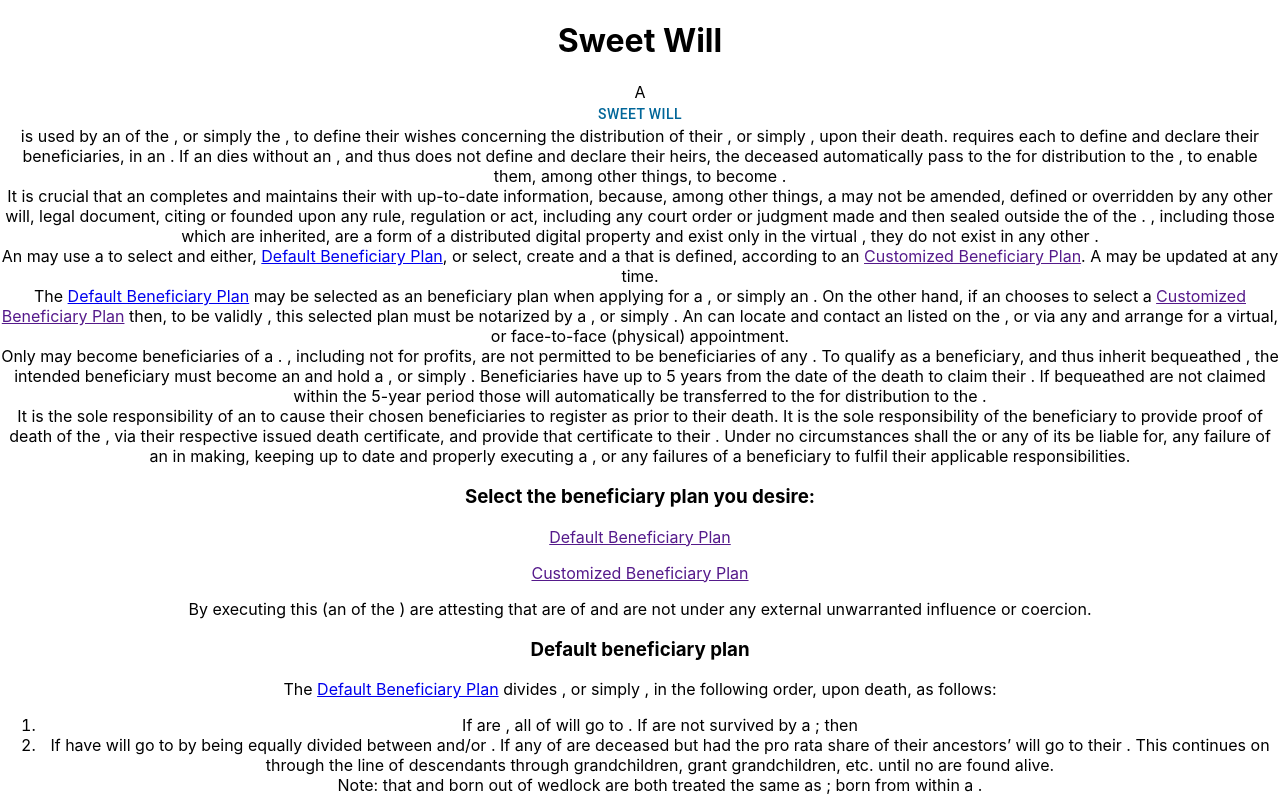
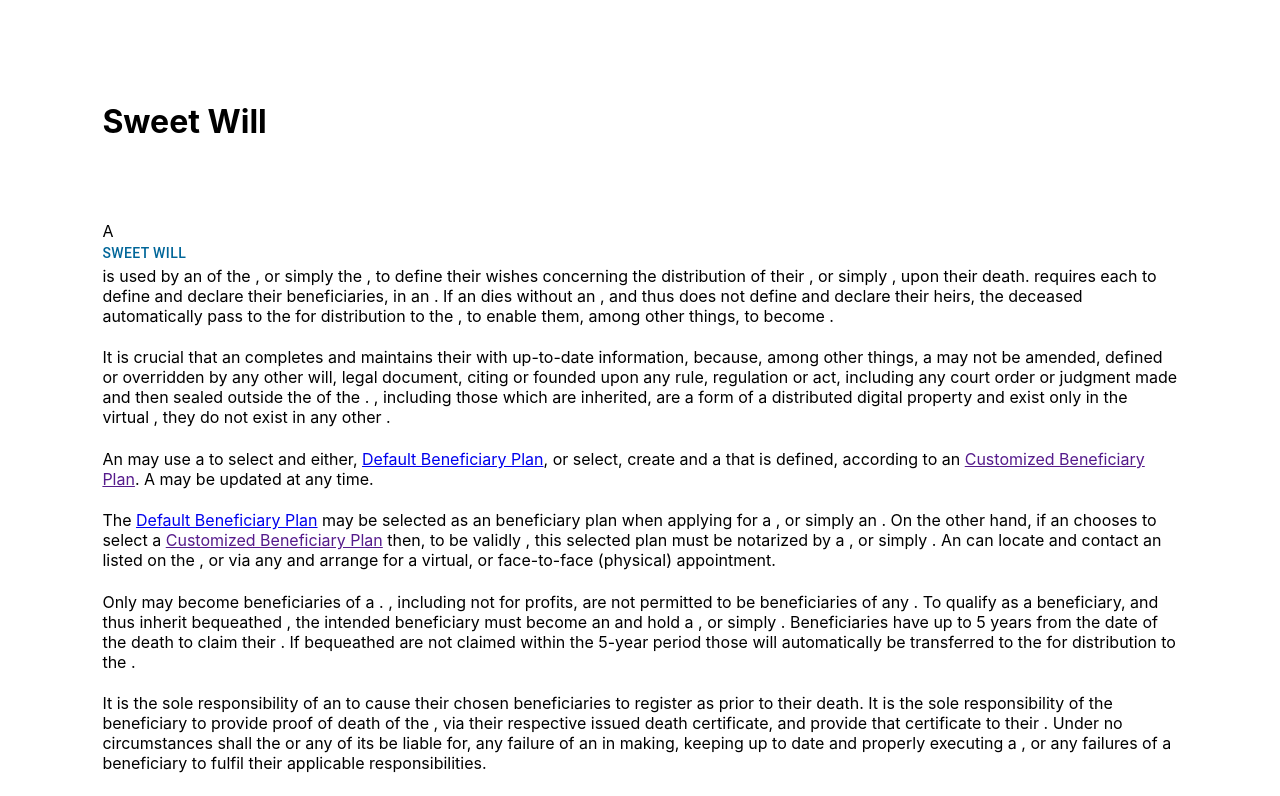
Before and after one commit to Jordan1022/DocDemo, a React (Create React App) app in the folder swdocdemo/: page / in a window 1280 px wide. Shown: the top 796 px of the page. Built offline with nearby package versions, Linux system fonts and the light colour scheme.

Commit message:
added style

```diff
--- a/swdocdemo/src/App.css
+++ b/swdocdemo/src/App.css
@@ -1,19 +1,91 @@
 .App {
-  text-align: center;
+  text-align: left;
+  max-width: 100%;
+  margin-top: 8%;
+  margin-right: 8%;
+  margin-left: 8%;
+  margin-bottom: 8%
 }
 
-.App-logo {
-  height: 40vmin;
-  pointer-events: none;
+
+
+/* .doc {
+  margin-top: 8%;
+  margin-right: 8%;
+  margin-left: 8%;
+  margin-bottom: 8%
+} */
+
+text{
+  margin-right: 0%;
+  margin-left: 0%;
+  display: inline-flex;
 }
 
-@media (prefers-reduced-motion: no-preference) {
+.docTitle {
+  margin-bottom: 5rem;
+}
+
+.colorText {
+  color:blue;
+  cursor: pointer;
+}
+
+.P{
+ margin-bottom: 2%;
+}
+
+Container{
+  width: 100%;
+}
+
+.docBody{
+  width: 100%;
+}
+
+.backArrow{
+  cursor: pointer;
+  float: left;
+  display: block;
+  margin-right: 250px;
+}
+
+/* h1, h3, p, li{
+  text-align: left;
+} */
+
+/* td{
+  text-align: left;
+} */
+
+.customizedben, .defaultben{
+  text-indent: 1%;
+}
+
+/* .otherwise {
+  margin-right: 0rem;
+} */
+
+/* @media (prefers-reduced-motion: no-preference) {
   .App-logo {
     animation: App-logo-spin infinite 20s linear;
   }
+} */
+
+th{
+  width:20%;
+}
+/*
+*{
+
+} */
+
+a, span{
+  margin-left: 0rem;
+  margin-right: 0rem;
 }
 
-.App-header {
+/* .App-header {
   background-color: #282c34;
   min-height: 100vh;
   display: flex;
@@ -22,17 +94,46 @@
   justify-content: center;
   font-size: calc(10px + 2vmin);
   color: white;
+} */
+
+/* .App-link {
+  color: #61dafb;
+} */
+
+/* .tiptext {
+  color:#069;
+  cursor:pointer;
+} */
+
+/* .card {
+  width: 350px;
+  font-size: 14px;
+  color: black;
+
+
+  /* bottom: 30px; */
+  /* left: 50%; */
+  /* transform: translateX(-50%);
 }
 
-.App-link {
-  color: #61dafb;
+.card-body {
+  position: absolute;
+  background-color: rgb(243, 231, 207);
 }
 
-@keyframes App-logo-spin {
-  from {
-    transform: rotate(0deg);
-  }
-  to {
-    transform: rotate(360deg);
-  }
+.link-with-preview {
+  position: relative;
+}  */
+
+/* .card img {
+  width: 150px;
+} */
+
+.card-title {
+  font-size: 16px;
 }
+
+/* LinkPreviewer {
+  margin-left: 0rem;
+  margin-right: 0rem;
+} */
--- a/swdocdemo/src/ModalChild.js
+++ b/swdocdemo/src/ModalChild.js
@@ -59,7 +59,7 @@ export default function ModalParent({which, levels, open, handleClose, handleOpe
                         <p>
                             {makeLinks(which,levels,handleOpen)}
                             <br />
-                            <Button variant="secondary" color="secondary" onClick={() => handleClose() }>
+                            <Button variant="text" color="secondary" onClick={() => handleClose() }>
                                 CLOSE
                             </Button>
                         </p>
--- a/swdocdemo/src/ModalParent.js
+++ b/swdocdemo/src/ModalParent.js
@@ -29,6 +29,8 @@ export default function ModalParent() {
         {title:'Economy',text:' #|0|# or sweet economy'},
     ];
 
+    let parts = levels[which].text;
+
     const handleOpen = (which) => {
         setWhich(which);
         setOpen(true);
@@ -37,24 +39,23 @@ export default function ModalParent() {
         setOpen(false);
     };
 
-    const LevelTitle = () => {
-        let retVal= [];
-        let num = -1;
-        let cnt = 0;
-        levels.forEach(level => {
-            if(cnt == 0){
-                retVal.push(<span>{level}</span>);
-            }
-            else{
-                retVal.push(<span which={num[0]} levels={levels}></span>);
-                retVal.push(<span>{num[1]}</span>);
+    // const LevelTitle = () => {
+    //     let retVal= [];
+    //     let num = -1;
+    //     let cnt = 0;
+    //     levels.forEach(level => {
+    //         if(cnt == 0){
+    //             retVal.push(<span>{level}</span>);
+    //         }
+    //         else{
+    //             retVal.push(<span which={num[0]} levels={levels}></span>);
+    //             retVal.push(<span>{num[1]}</span>);
 
-            }
-            cnt++;
-        });
-        return retVal;
-    }
-
+    //         }
+    //         cnt++;
+    //     });
+    //     return retVal;
+    // }
 
 
 
```
Also changed, not shown: 1 other file (tests, documents, lock files or other folders).
